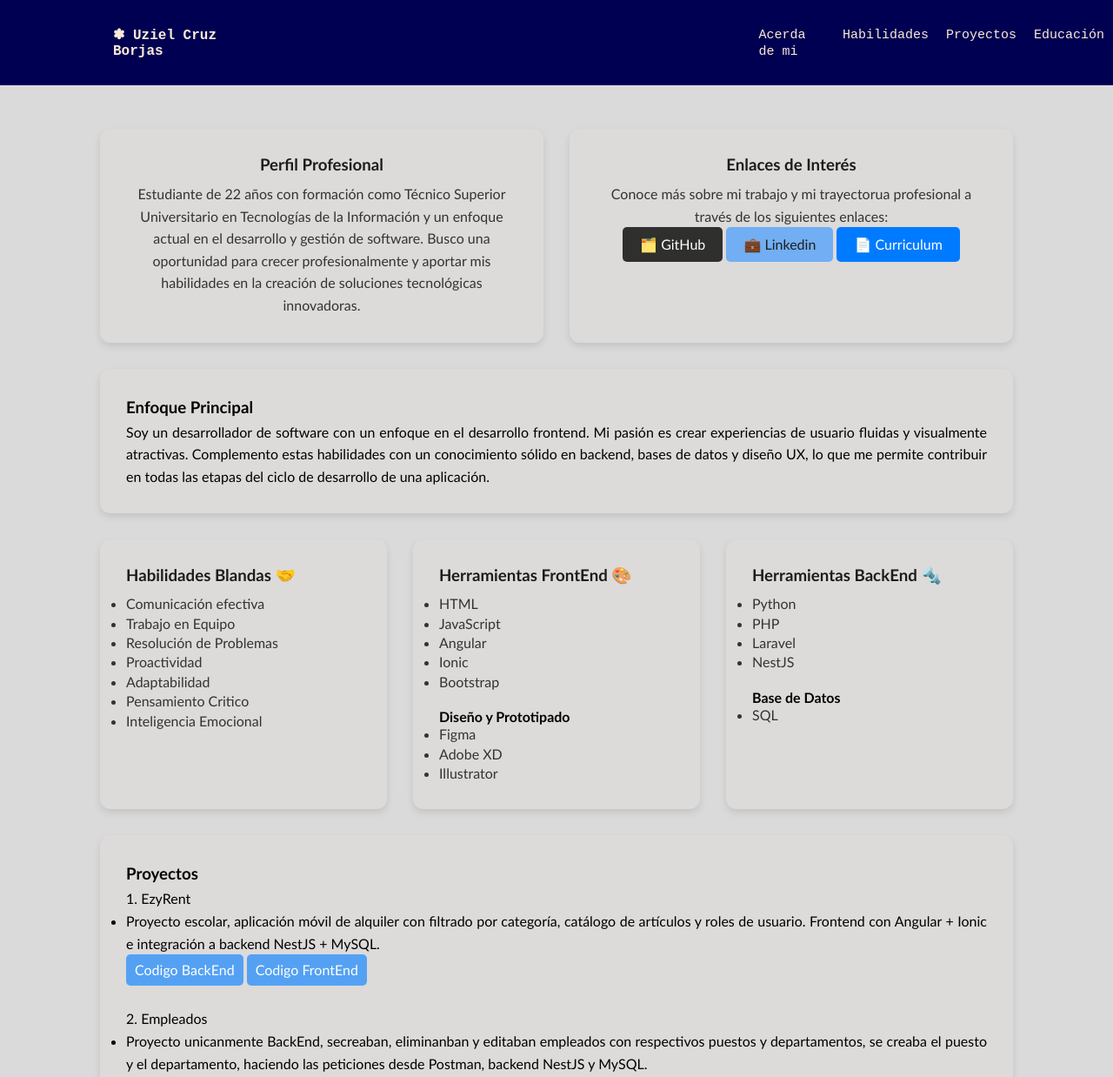
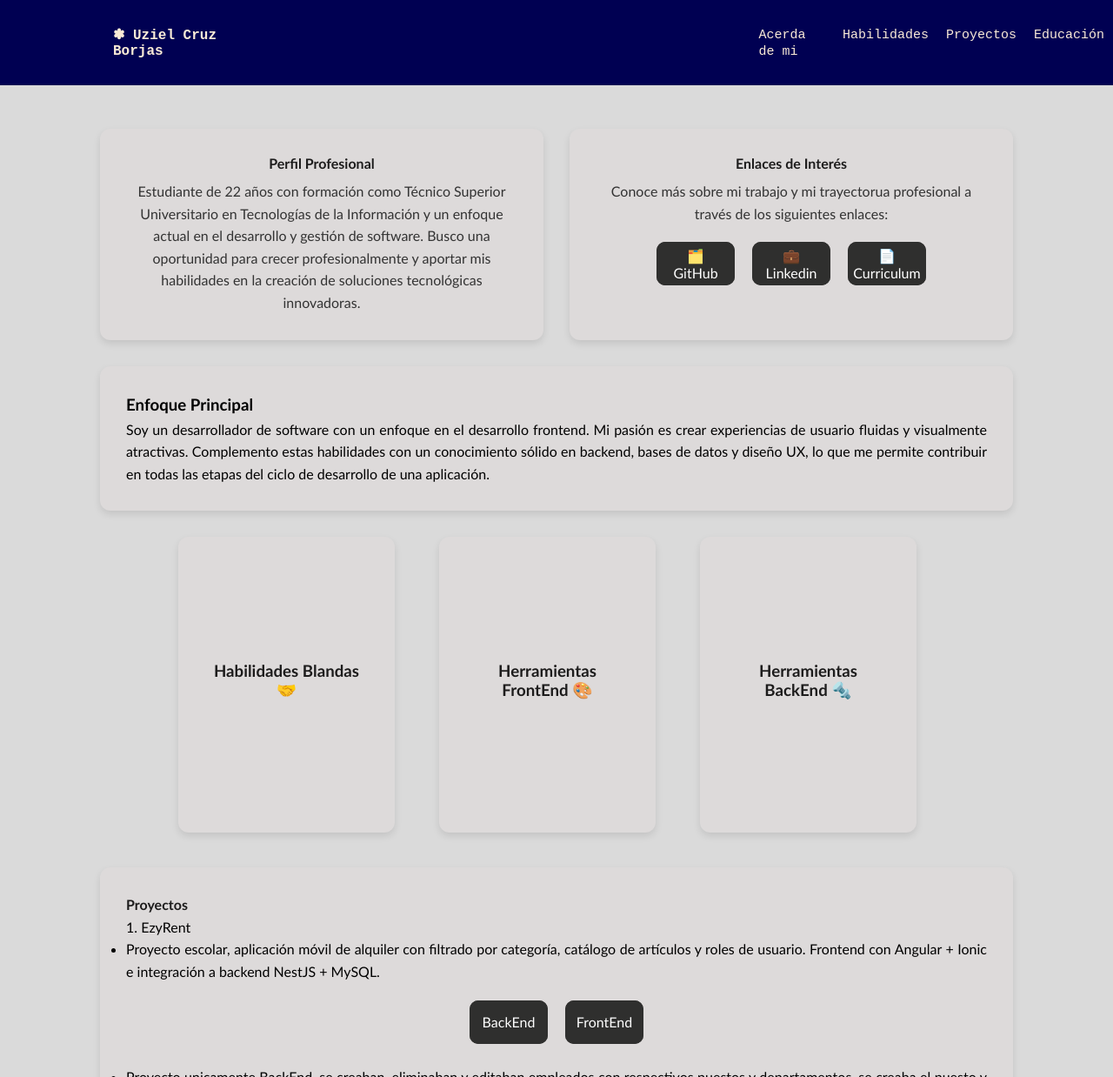
Before and after one commit to uzielB/portafolio_uzielB, a plain HTML site: page index.html in a window 1280 px wide. Shown: the top 1238 px of the page at 87% size. Drawn offline with Linux system fonts and the light colour scheme.

Commit message:
html y css modificado

```diff
--- a/index.html
+++ b/index.html
@@ -21,8 +21,8 @@
     <div class="cards-container" id="sobre_mi">
         <div class="content">
             <div class="sobre_mi">
-                <h3>Perfil Profesional</h3>
-                <p>Estudiante de 22 años con formación como Técnico Superior Universitario en Tecnologías
+                <h3 class="hover-underline">Perfil Profesional</h3>
+                <p class="hover-underline">Estudiante de 22 años con formación como Técnico Superior Universitario en Tecnologías
                     de la Información y un enfoque actual en el desarrollo y gestión de software. Busco una oportunidad
                     para crecer profesionalmente y aportar mis habilidades
                     en la creación de soluciones tecnológicas innovadoras.</p>
@@ -30,19 +30,22 @@
         </div>
         <div class="content">
             <div class="sobre_mi" >
-                <h3>Enlaces de Interés</h3>
+                <h3 class="hover-underline">Enlaces de Interés</h3>
                 <p>Conoce más sobre mi trabajo y mi trayectorua profesional a través de los siguientes enlaces:
                 </p>
-                <a href="https://github.com/uzielB" class="botongit">🗂️ GitHub</a>
-                <a href="https://www.linkedin.com/in/uziel-cruz-borjas-8344972b9/" class="botonlink">💼 Linkedin</a>
+                <div class="boton-container">
+                <a href="https://github.com/uzielB" class="botongit glow-on-hover">🗂️ GitHub</a>
+                <a href="https://www.linkedin.com/in/uziel-cruz-borjas-8344972b9/" class="botongit glow-on-hover">💼 Linkedin</a>
                 <a href="https://drive.google.com/file/d/1zaVjs7fQWvXAJgDItCevK8MrO5b1l2EG/view?usp=sharing"
-                class="boton">📄 Curriculum</a>
+                class="botongit glow-on-hover">📄 Curriculum</a>
+                </div>
             </div>
         </div>
     </div>
 
     <div class="card2">
-        <div class="enfoque1">
+           <div class="holographic-container">
+        <div class="enfoque1 holographic-card">
             <h3>Enfoque Principal</h3>
             <p> Soy un desarrollador de software con un enfoque en el desarrollo frontend.
                 Mi pasión es crear experiencias de usuario fluidas y visualmente atractivas. Complemento
@@ -50,27 +53,42 @@
                 lo que me permite contribuir en todas las etapas del ciclo de desarrollo de una aplicación.</p>
         </div>
         </div>
+    </div>
 
 
 <div class="card3" id="habilidades">
-        <div class="herramientas">
+    <div class="card-flip">
+        <div class="card-inner">
+            <div class="card-front herramientas">
                 <div class="skill">
                     <h3>Habilidades Blandas 🤝</h3>
+                </div>
+            </div>
+            <div class="card-back herramientas">
+                <div class="skill">
                     <ul>
                         <li>Comunicación efectiva</li>
                         <li>Trabajo en Equipo</li>
                         <li>Resolución de Problemas</li>
                         <li>Proactividad</li>
                         <li>Adaptabilidad</li>
-                    <li>Pensamiento Critico</li>
+                        <li>Pensamiento Crítico</li>
                         <li>Inteligencia Emocional</li>
                     </ul>
-
                 </div>
             </div>
-        <div class="herramientas">
+        </div>
+    </div>
+
+    <div class="card-flip">
+        <div class="card-inner">
+            <div class="card-front herramientas">
                 <div class="skill">
                     <h3>Herramientas FrontEnd 🎨</h3>
+                </div>
+            </div>
+            <div class="card-back herramientas">
+                <div class="skill">
                     <ul>
                         <li>HTML</li>
                         <li>JavaScript</li>
@@ -79,16 +97,26 @@
                         <li>Bootstrap</li>
                     </ul>
                     <br>
+                    <ul>
                         <h4>Diseño y Prototipado</h4>
-               <ul>
                         <li>Figma</li>
                         <li>Adobe XD</li>
                         <li>Illustrator</li>
+                    </ul>
                 </div>
             </div>
-         <div class="herramientas">
+        </div>
+    </div>
+
+    <div class="card-flip">
+        <div class="card-inner">
+            <div class="card-front herramientas">
                 <div class="skill">
                     <h3>Herramientas BackEnd 🔩</h3>
+                </div>
+            </div>
+            <div class="card-back herramientas">
+                <div class="skill">
                     <ul>
                         <li>Python</li>
                         <li>PHP</li>
@@ -96,31 +124,32 @@
                         <li>NestJS</li>
                     </ul>
                     <br>
+                    <ul>
                         <h4>Base de Datos</h4>
-                    <ul>
                         <li>SQL</li>
                     </ul>
-                </p>
+                </div>
+            </div>
         </div>
     </div>
 </div>
 
     <div class="card3" id="proyectos">
-        <div class="proyectos">
-            <h3>Proyectos</h3>
+        <div class="proyectos" >
+            <h1 class="hover-underline">Proyectos</h1>
             <ul>
                 <l1>1. EzyRent</li>
-                <li>Proyecto escolar, aplicación móvil de alquiler con filtrado por categoría,
+                <li >Proyecto escolar, aplicación móvil de alquiler con filtrado por categoría,
                 catálogo de artículos y roles de usuario. Frontend con Angular + Ionic e integración a backend NestJS + MySQL.</li>
             </ul>
-            <a href="https://github.com/Rosario10l/EzyRent-Backend-" class="botoncodigos">Codigo BackEnd</a>
-            <a href="https://github.com/Rosario10l/EzyRent-Frontend" class="botoncodigos">Codigo FrontEnd</a>
+            <div class="boton-container">
+            <a href="https://github.com/Rosario10l/EzyRent-Backend-" class="botongit glow-on-hover">BackEnd</a>
+            <a href="https://github.com/Rosario10l/EzyRent-Frontend" class="botongit glow-on-hover">FrontEnd</a>
+</div>
 
             <br>
-            <br>
             <ul>
-                <l1>2. Empleados</li>
-                <li>Proyecto unicanmente BackEnd, secreaban, eliminanban y editaban empleados con respectivos puestos y departamentos,
+                <li>Proyecto unicamente BackEnd, se creaban, eliminaban y editaban empleados con respectivos puestos y departamentos,
                     se creaba el puesto y el departamento, haciendo las peticiones desde Postman, backend NestJS y MySQL.</li>
             </ul>
 
@@ -137,13 +166,13 @@
     <div class="card4" id="educacion">
         <div class="educacion">
             <h3>Educación</h3>
-            <p> Mi formación académica me ha proporcionado una base sólida y una progresión clara en el campo de la tecnología.
+            <p class="hover-underline"> Mi formación académica me ha proporcionado una base sólida y una progresión clara en el campo de la tecnología.
                 Soy un egresado de la carrera de Técnico Superior Universitario (TSU) en Tecnologías de la Información de la
                  Universidad Tecnológica de los Valles Centrales de Oaxaca (UTVCO). Esta etapa me brindó los conocimientos
                  fundamentales para el manejo de sistemas y el soporte de infraestructura.
 <br>
 <br>
-    Actualmente, estoy cursando mi Ingeniería en Desarrollo y Gestión de Software en la misma universidad, con
+    Actualmente cursando la Ingeniería en Desarrollo y Gestión de Software en la misma universidad, con
     una fecha estimada de finalización en abril de 2026. Esta especialización me ha permitido profundizar mis
     habilidades en el ciclo de vida del desarrollo de software, preparándome para roles más avanzados en la creación de soluciones tecnológicas.</p>
         </div>
--- a/style.css
+++ b/style.css
@@ -69,6 +69,43 @@ nav li:hover{
     color: #1d1c1c;
 }
 
+.hover-underline {
+    /* Mantenemos tus estilos de fuente y color */
+    font-size: 1rem;
+    color: #1d1c1c; /* Usa tu color actual */
+
+    /* Agregamos las propiedades para el efecto */
+    position: relative;
+    display: inline-block; /* Necesario para que el efecto funcione */
+}
+
+/* Pseudo-elementos para las líneas */
+.hover-underline::after,
+.hover-underline::before {
+    content: '';
+    position: absolute;
+    width: 100%;
+    height: 2px;
+    background: linear-gradient(to right, #ff0000, #00ffff);
+    bottom: -5px;
+    left: 0;
+    transform: scaleX(0);
+    transform-origin: right;
+    transition: transform 0.4s ease-out;
+}
+
+/* Línea superior */
+.hover-underline::before {
+    top: -5px;
+    transform-origin: left;
+}
+
+/* Animación al pasar el mouse */
+.hover-underline:hover::after,
+.hover-underline:hover::before {
+    transform: scaleX(1);
+}
+
 .sobre_mi p {
     line-height: 1.6;
     color: #333333;
@@ -113,6 +150,95 @@ nav li:hover{
     font-family: 'Gill Sans', 'Gill Sans MT', Calibri, 'Trebuchet MS', sans-serif;
 }
 
+.boton-container {
+    display: flex; /* Convierte el contenedor en un Flexbox */
+    justify-content: center; /* Centra los botones horizontalmente */
+    gap: 20px; /* Agrega 20px de espacio entre cada botón */
+    margin-top: 20px; /* Opcional: añade espacio entre el párrafo y los botones */
+}
+
+.glow-on-hover {
+    width: 50px;
+    height: 30px;
+    border: none;
+    outline: none;
+    cursor: pointer;
+    position: relative;
+    z-index: 0;
+    border-radius: 10px;
+
+    /* Adaptamos tus estilos de fuente y texto */
+    text-decoration: none;
+    display: flex;
+    justify-content: center;
+    align-items: center;
+    font-family: 'Gill Sans', 'Gill Sans MT', Calibri, 'Trebuchet MS', sans-serif;
+    color: white; /* Color del texto por defecto, tus clases de botón lo sobrescribirán */
+}
+
+.glow-on-hover:before {
+    content: '';
+    background: linear-gradient(45deg, #ff0000, #ff7300, #fffb00, #48ff00, #00ffd5, #002bff, #7a00ff, #ff00c8, #ff0000);
+    position: absolute;
+    top: -2px;
+    left: -2px;
+    background-size: 400%;
+    z-index: -1;
+    filter: blur(5px);
+    width: calc(100% + 4px);
+    height: calc(100% + 4px);
+    animation: glowing 20s linear infinite;
+    opacity: 0;
+    transition: opacity .3s ease-in-out;
+    border-radius: 10px;
+}
+
+.glow-on-hover:hover:before {
+    opacity: 1;
+}
+
+.glow-on-hover:after {
+    z-index: -1;
+    content: '';
+    position: absolute;
+    width: 100%;
+    height: 100%;
+    /* El color de fondo de esta capa de atrás será el mismo que el del botón */
+    background: #111;
+    left: 0;
+    top: 0;
+    border-radius: 10px;
+}
+
+/* Animación del degradado */
+@keyframes glowing {
+    0% { background-position: 0 0; }
+    50% { background-position: 400% 0; }
+    100% { background-position: 0 0; }
+}
+
+/*
+ * Estilos específicos para cada botón.
+ * Aquí sobrescribimos el color de fondo de la capa ':after' y el color del texto.
+ */
+.boton.glow-on-hover:after {
+    background-color: #007bff;
+}
+
+.botongit.glow-on-hover:after {
+    background-color: #2f2f2e;
+}
+
+.botonlink.glow-on-hover:after {
+    background-color: #71aef3;
+    color: rgb(31, 31, 31); /* Mantén tu color de texto original */
+}
+
+.botonlink.glow-on-hover {
+    color: rgb(31, 31, 31);
+}
+
+
 .card2 {
     display: flex;
     justify-content: center;
@@ -131,35 +257,117 @@ nav li:hover{
     text-align: justify;
     font-family: 'Gill Sans', 'Gill Sans MT', Calibri, 'Trebuchet MS', sans-serif;
     line-height: 1.6;
+    /* HOLOGRAPHIC STYLES */
+    position: relative;
+    overflow: hidden;
+    transition: all 0.5s ease;
 }
 
-.card3 {
-    display: flex; /* Convierte el contenedor en flexible */
-    justify-content: center; /* Centra las tarjetas horizontalmente */
-    flex-wrap: wrap; /* Permite que las tarjetas se envuelvan a la siguiente línea en pantallas pequeñas */
-    gap: 30px; /* Agrega un espacio entre las tarjetas */
-    margin-top: 50px; /* Agrega un margen superior para separarlo de la navbar */
+.enfoque1::before {
+    content: '';
+    position: absolute;
+    top: -50%;
+    left: -50%;
+    width: 260%;
+    height: 200%;
+    background: linear-gradient(
+        0deg,
+        transparent,
+        transparent 50%,
+        rgba(0, 255, 255, 0.3)
+    );
+    transform: rotate(-20deg);
+    transition: all 0.5s ease;
+    opacity: 0;
 }
 
-/* Ajustes a tu clase .content */
-.herramientas {
-    background-color: #dddada;
+/* Hover effects */
+.enfoque1:hover {
+    transform: scale(1.02); /* Slight scale to make it stand out */
+    box-shadow: 0 0 20px rgba(0, 255, 255, 0.5);
+}
+
+.enfoque1:hover::before {
+    opacity: 1;
+    transform: rotate(-45deg) translateY(100%);
+}
+
+
+
+/* Este es el contenedor de todas las tarjetas, no necesita cambios */
+.card3 {
+    display: flex;
+    justify-content: center;
+
+    flex-wrap: wrap;
+    gap: 30px;
+    margin-top: 30px;
+}
+
+/* Contenedor principal para cada tarjeta (la que tiene el hover) */
+.card-flip {
+    width: 270px;
+    height: 350px; /* Le damos una altura fija para que el flip funcione bien */
+    perspective: 1000px;
+}
+
+/* Contenedor que rota al pasar el mouse por encima */
+.card-inner {
+    position: relative;
+    width: 100%;
+    height: 100%;
+    transition: transform 0.6s;
+    transform-style: preserve-3d;
+}
+
+.card-flip:hover .card-inner {
+    transform: rotateY(180deg);
+}
+
+/* Estilos para el frente y la parte de atrás de la tarjeta */
+.card-front,
+.card-back {
+    position: absolute;
+    width: 70%;
+    height: 80%;
+    backface-visibility: hidden;
+    padding: 30px;
     border-radius: 12px;
     box-shadow: 0 4px 8px rgba(0, 0, 0, 0.1);
-    padding: 30px;
-    width: 270px; /* Usa un ancho fijo o porcentual para que quepa en la fila */
-    text-align: justify;
     font-family: 'Gill Sans', 'Gill Sans MT', Calibri, 'Trebuchet MS', sans-serif;
+    text-align: center;
 }
 
-.skill h3 {
+/* Aplica tus estilos originales a la cara frontal */
+.card-front {
+    background-color: #dddada;
+    color: #1d1c1c;
+    display: flex;
+    flex-direction: column;
+    justify-content: center;
+}
+
+/* Estilos de la cara trasera */
+.card-back {
+    background-color: #326f95;
+    color: white;
+    transform: rotateY(180deg);
+    display: flex;
+    flex-direction: column;
+    justify-content: center;
+}
+
+/* Ajustes a los títulos y listas dentro de las tarjetas */
+.skill h3, .skill h4 {
     margin-bottom: 10px;
-    color: #1d1c1c;
+    text-align: center;
+    color: inherit;
 }
 
 .skill ul {
     line-height: 1.4;
-    color: #333333;
+    padding-left: 0;
+    list-style-type: none;
 }
 
 .botoncodigos{
```
Lines whose indentation alone changed are shown as unchanged.
